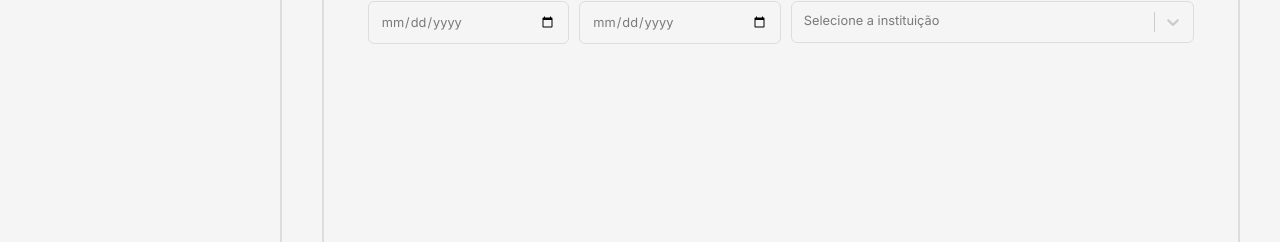
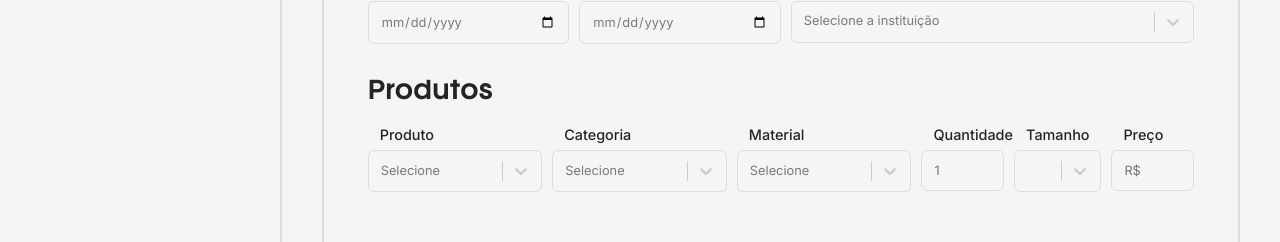
Before and after one commit to PedroDaniluz/pyter_registros, a React (Vite) app: page / in a window 1280 px wide. Shown: the part 363-605 px from the top of the page. Built offline with nearby package versions, Linux system fonts and the light colour scheme.

Commit message:
feat: add BRL currency support to 'InputField'

```diff
--- a/src/components/InputField/index.jsx
+++ b/src/components/InputField/index.jsx
@@ -1,16 +1,49 @@
 import './InputField.css';
 import InputMask from '@mona-health/react-input-mask';
+import { useState } from 'react';
 
-export default function InputField({title, placeholder, type, id, telMask, width = 100}) {
+export default function InputField({ title, placeholder, type, id, mask, width = 100 }) {
+    const [value, setValue] = useState('');
+
+    const formatCurrency = (input) => {
+        let num = input.replace(/\D/g, ''); // Remove tudo que não for número
+        let formatted = (Number(num) / 100).toLocaleString('pt-BR', {
+            style: 'currency',
+            currency: 'BRL'
+        });
+        return formatted;
+    };
+
+    const handleChange = (e) => {
+        if (mask === "currency") {
+            setValue(formatCurrency(e.target.value));
+        }
+    };
+
     return (
         <div className='textField' style={{ width: `${width}%` }}>
             <label htmlFor={id} className='textField--title'>{title}</label>
-            {telMask && (
-                <InputMask mask={'(99) 99999-9999'} type={type} id={id} placeholder={placeholder} className='textField--field'/>
+
+            {mask && mask !== "currency" && (
+                <InputMask
+                    mask={mask}
+                    type={type}
+                    id={id}
+                    placeholder={placeholder}
+                    className='textField--field'
+                />
             )}
-            {!telMask && (
-                <input type={type} id={id} placeholder={placeholder} className='textField--field'/>
+
+            {(!mask || mask === "currency") && (
+                <input
+                    type={type}
+                    id={id}
+                    placeholder={placeholder}
+                    className='textField--field'
+                    value={mask === "currency" ? value : undefined}
+                    onChange={handleChange}
+                />
             )}
         </div>
-    )
+    );
 }
--- a/src/screens/Register/index.jsx
+++ b/src/screens/Register/index.jsx
@@ -13,7 +13,7 @@ export default function Register() {
                     <div className='stdIn'>
                         <h2>Clientes</h2>
                         <div className='stdIn--inputs'>
-                            <InputField title='Telefone' placeholder='Insira o telefone do cliente' id={'tel'} type={'text'} telMask={true} width={80}/>
+                            <InputField title='Telefone' placeholder='Insira o telefone do cliente' id={'tel'} type={'text'} mask={'(99) 99999-9999'} width={80}/>
                             <InputField title='Nome' placeholder='Insira o nome do cliente' id={'nome'} type={'text'}/>
                             <InputField title='Email (opcional)' placeholder='Insira o email do cliente' id={'email'} type={'email'}/>
                         </div>
@@ -21,9 +21,20 @@ export default function Register() {
                     <div className='stdIn'>
                         <h2>Pedido</h2>
                         <div className='stdIn--inputs'>
-                            <InputField title='Data' placeholder='Insira o nome do cliente' id={'nome'} type={'date'} className='inputSmall' width={50}/>
+                            <InputField title='Data' placeholder='Insira o nome do cliente' id={'nome'} type={'date'} width={50}/>
                             <InputField title='Prazo (opcional)' placeholder='Insira o telefone do cliente' id={'tel'} type={'date'} width={50}/>
                             <SearchableDropdown title={'Instituição'} placeholder={'Selecione a instituição'}/>
+                        </div>
+                    </div>
+                    <div className='stdIn'>
+                        <h2>Produtos</h2>
+                        <div className='stdIn--inputs'>
+                            <SearchableDropdown title={'Produto'} placeholder={'Selecione'}/>
+                            <SearchableDropdown title={'Categoria'} placeholder={'Selecione'}/>
+                            <SearchableDropdown title={'Material'} placeholder={'Selecione'}/>
+                            <InputField title='Quantidade' placeholder='1' id={'nome'} type={'number'} width={10}/>
+                            <SearchableDropdown title={'Tamanho'} placeholder={''} width={50}/>
+                            <InputField title='Preço' placeholder='R$' id={'nome'} type={'text'} width={10} mask={'currency'}/>
                         </div>
                     </div>
                 </div>
```
